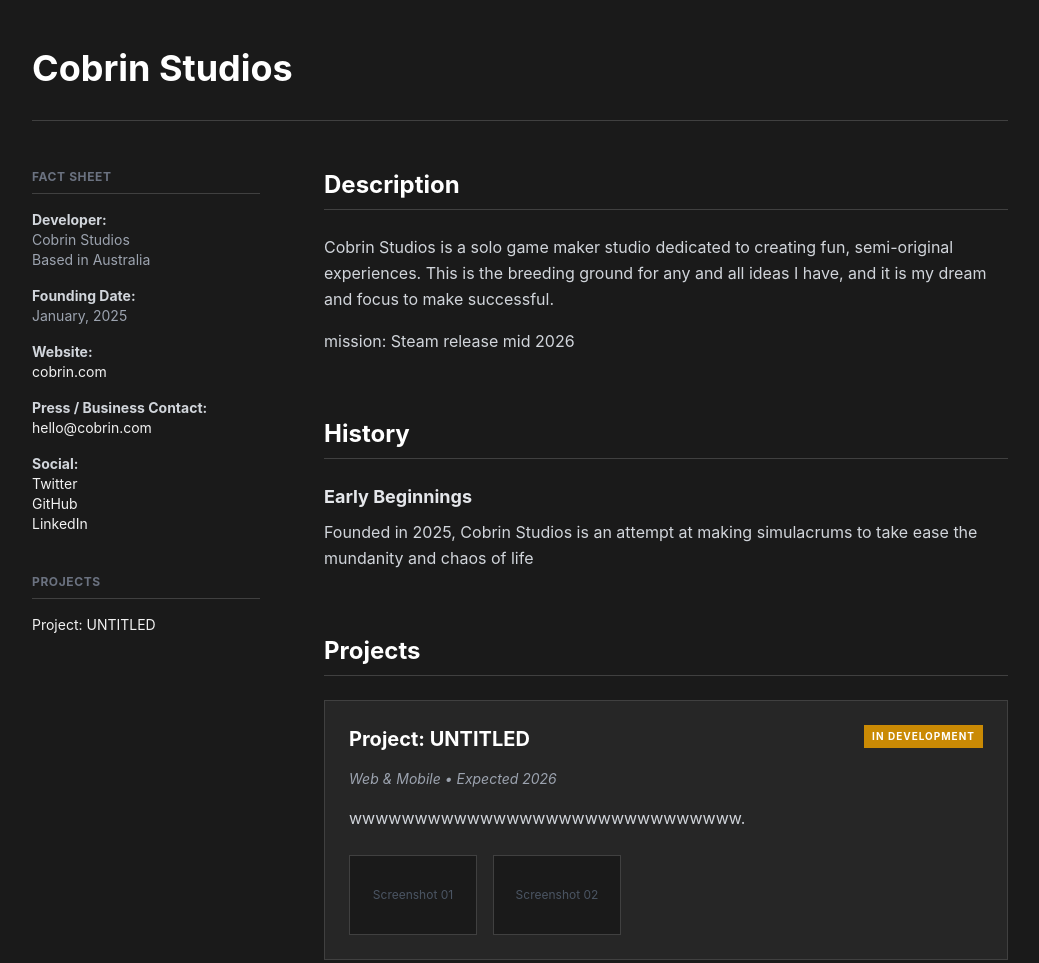
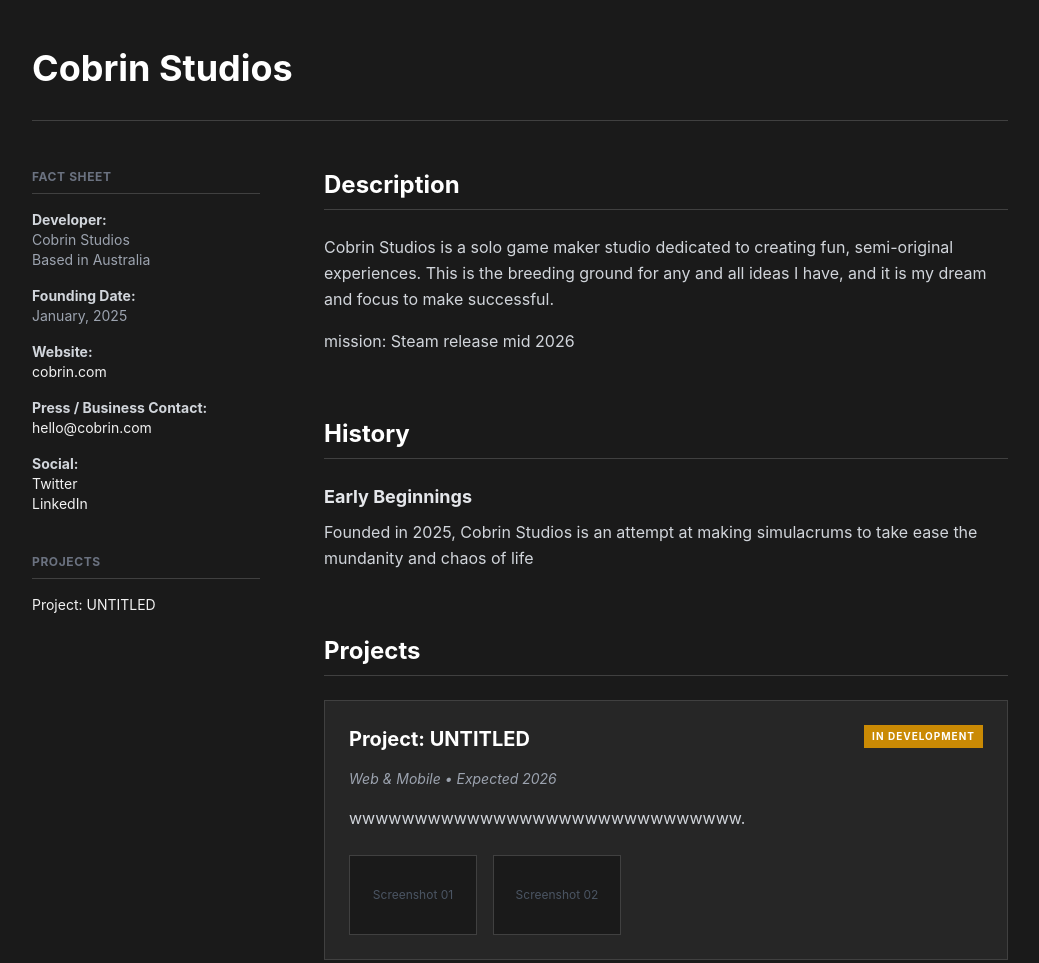
Before and after one commit to cob44/site, a plain HTML site: page index.html in a window 1280 px wide. Shown: the top 963 px of the page, without its empty margins (120-1159 px from the left). Drawn offline with nearby package versions, Linux system fonts and the light colour scheme.

Commit message:
Update index.html

```diff
--- a/index.html
+++ b/index.html
@@ -60,7 +60,6 @@
                             <dt class="font-bold text-gray-300">Social:</dt>
                             <dd>
                                 <a href="https://x.com/CobrinStudios" target="_blank" class="block">Twitter</a>
-                                <a href="https://github.com/cob44" target="_blank" class="block">GitHub</a>
                                 <a href="#" target="_blank" class="block">LinkedIn</a>
                             </dd>
                         </div>
```
